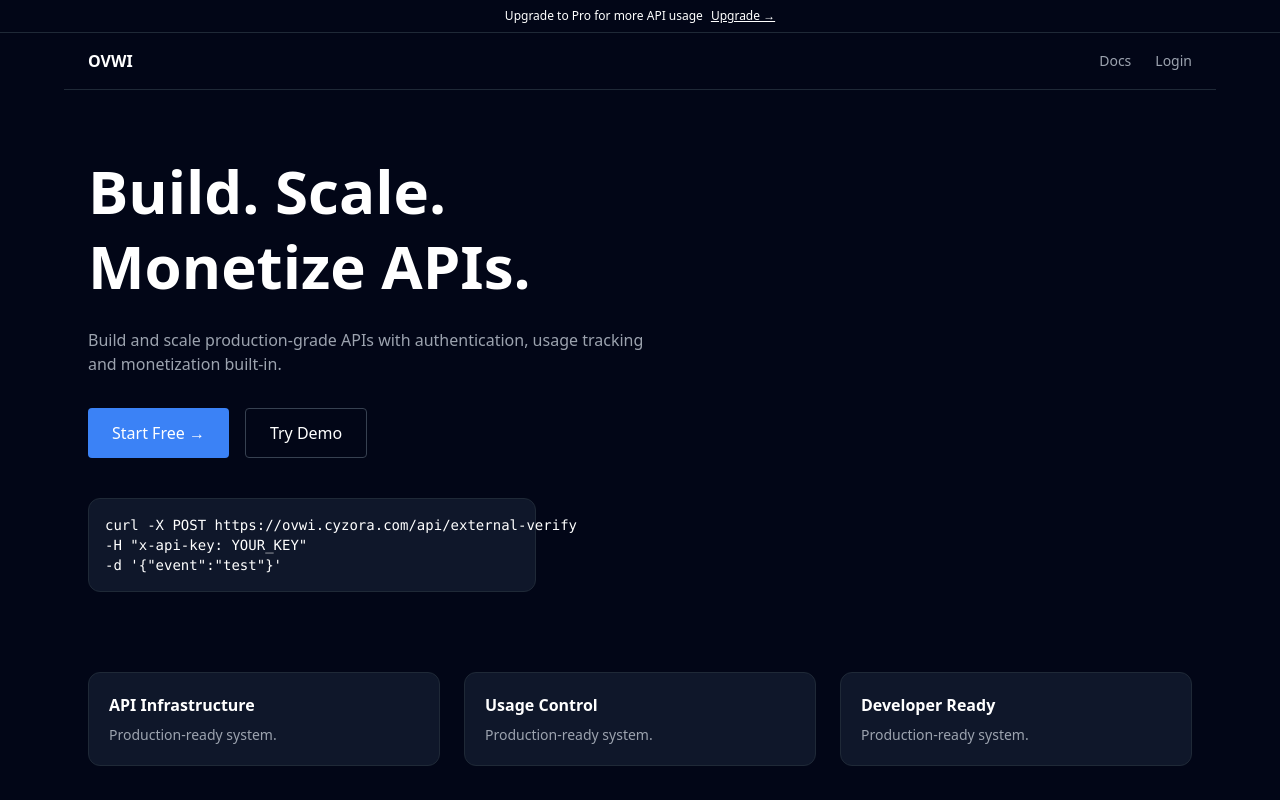
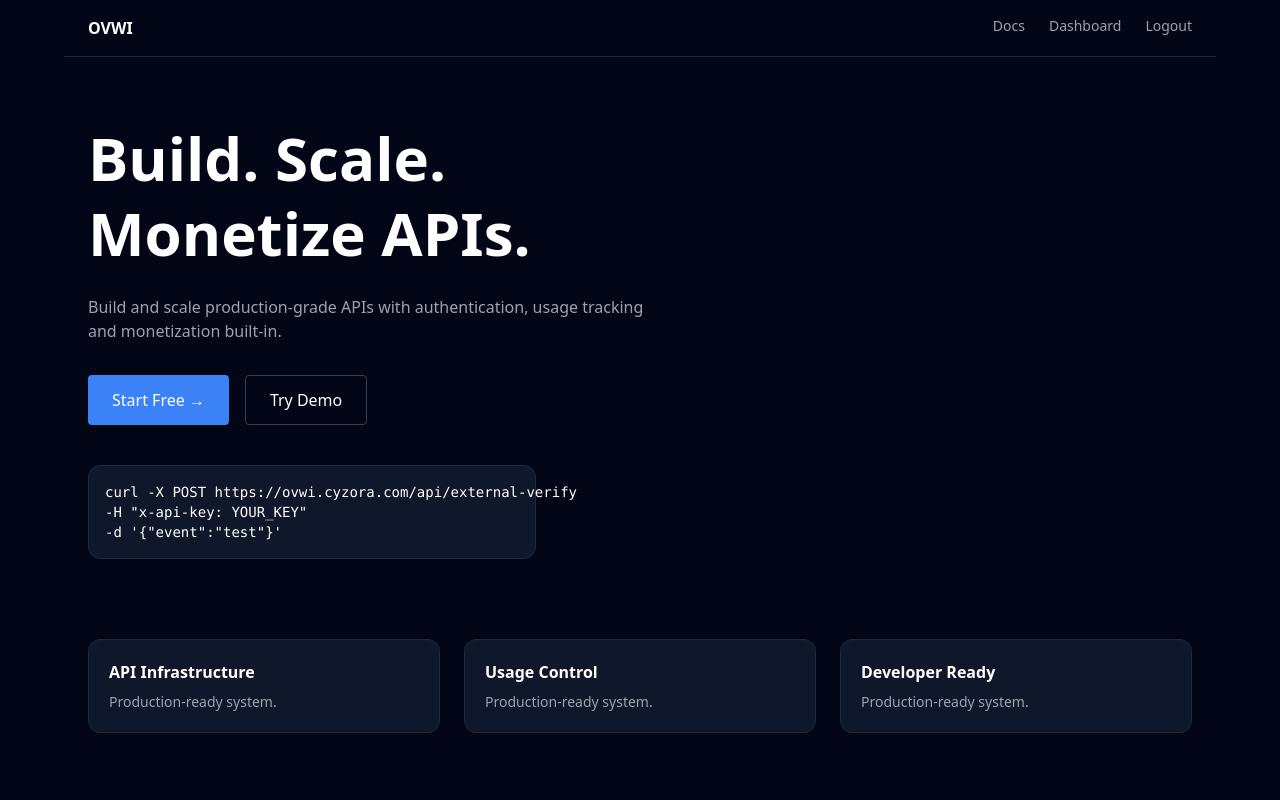
Before and after one commit to aydncy/ovwi-ui, a Next.js app: page / in a window 1280 px wide. Shown: the top 800 px of the page. Built offline with nearby package versions, Linux system fonts and the light colour scheme.

Commit message:
🔥 fix: navbar type error

```diff
--- a/app/components/Navbar.tsx
+++ b/app/components/Navbar.tsx
@@ -1,10 +1,11 @@
 'use client';
 
+import Link from 'next/link';
 import { useEffect, useState } from 'react';
 import { supabase } from '@/lib/supabase-browser';
 
 export default function Navbar() {
-  const [user, setUser] = useState<any>(null);
+  const [user, setUser] = useState<any | null>(null);
 
   useEffect(() => {
     if (!supabase) return;
@@ -21,22 +22,18 @@ export default function Navbar() {
   }, []);
 
   return (
-    <div className="max-w-6xl mx-auto px-6 py-4 flex justify-between items-center border-b border-gray-800">
-
+    <div className="max-w-6xl mx-auto px-6 py-4 flex justify-between border-b border-gray-800">
       <h1 className="font-bold">OVWI</h1>
 
       <div className="flex gap-6 text-sm text-gray-400">
-        <a href="/docs">Docs</a>
-
-        {user && <a href="/dashboard">Dashboard</a>}
-
+        /docsDocs</Link>
+        {user && /dashboardDashboard</Link>}
         {user ? (
-          <a href="/auth/logout">Logout</a>
+          /auth/logoutLogout</Link>
         ) : (
-          <a href="/auth/login">Login</a>
+          /auth/loginLogin</Link>
         )}
       </div>
-
     </div>
   );
 }
--- a/app/components/app/components/app/layout.tsx
+++ b/app/components/app/components/app/layout.tsx
@@ -5,7 +5,6 @@ export default function RootLayout({ children }) {
     <html lang="en">
       <body className="bg-[#020617] text-white">
 
-        {/* Navbar */}
         <div className="max-w-6xl mx-auto px-6 py-4 flex justify-between border-b border-gray-800">
           <h1 className="font-bold">OVWI</h1>
 
@@ -22,4 +21,3 @@ export default function RootLayout({ children }) {
     </html>
   );
 }
-// force rebuild Mon, Jun 15, 2026  5:01:18 PM
--- a/app/layout.tsx
+++ b/app/layout.tsx
@@ -1,19 +1,22 @@
 import './globals.css';
-import Navbar from './components/navbar';
 
-export default function RootLayout({ children }) {
+export default function RootLayout({ children }: { children: React.ReactNode }) {
   return (
     <html lang="en">
       <body className="bg-[#020617] text-white">
 
-        <div className="text-center text-xs py-2 border-b border-gray-800">
-          Upgrade to Pro for more API usage
-          <a href="/upgrade" className="ml-2 underline">Upgrade →</a>
+        <div className="max-w-6xl mx-auto px-6 py-4 flex justify-between border-b border-gray-800">
+          <h1 className="font-bold">OVWI</h1>
+
+          <div className="flex gap-6 text-sm text-gray-400">
+            <a href="/docs">Docs</a>
+            <a href="/dashboard">Dashboard</a>
+            <a href="/auth/logout">Logout</a>
+          </div>
         </div>
 
-        <Navbar />
+        {children}
 
-        {children}
       </body>
     </html>
   );
```
